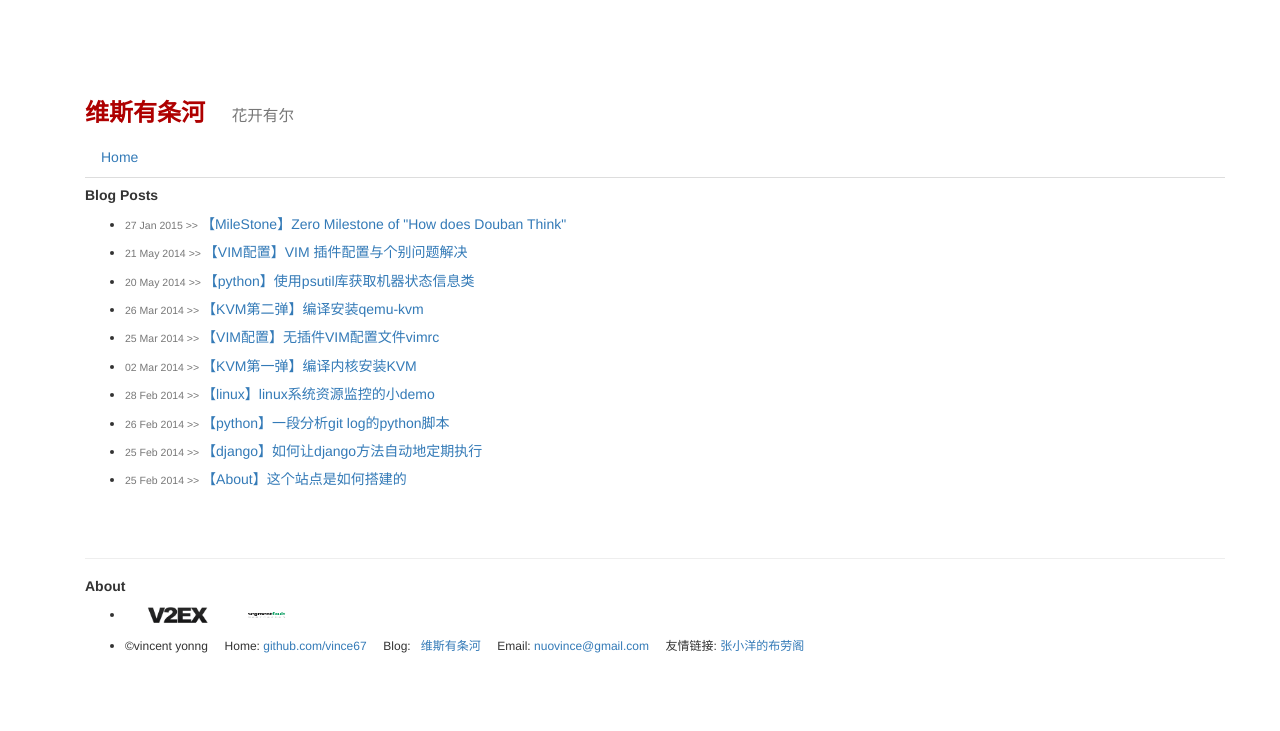
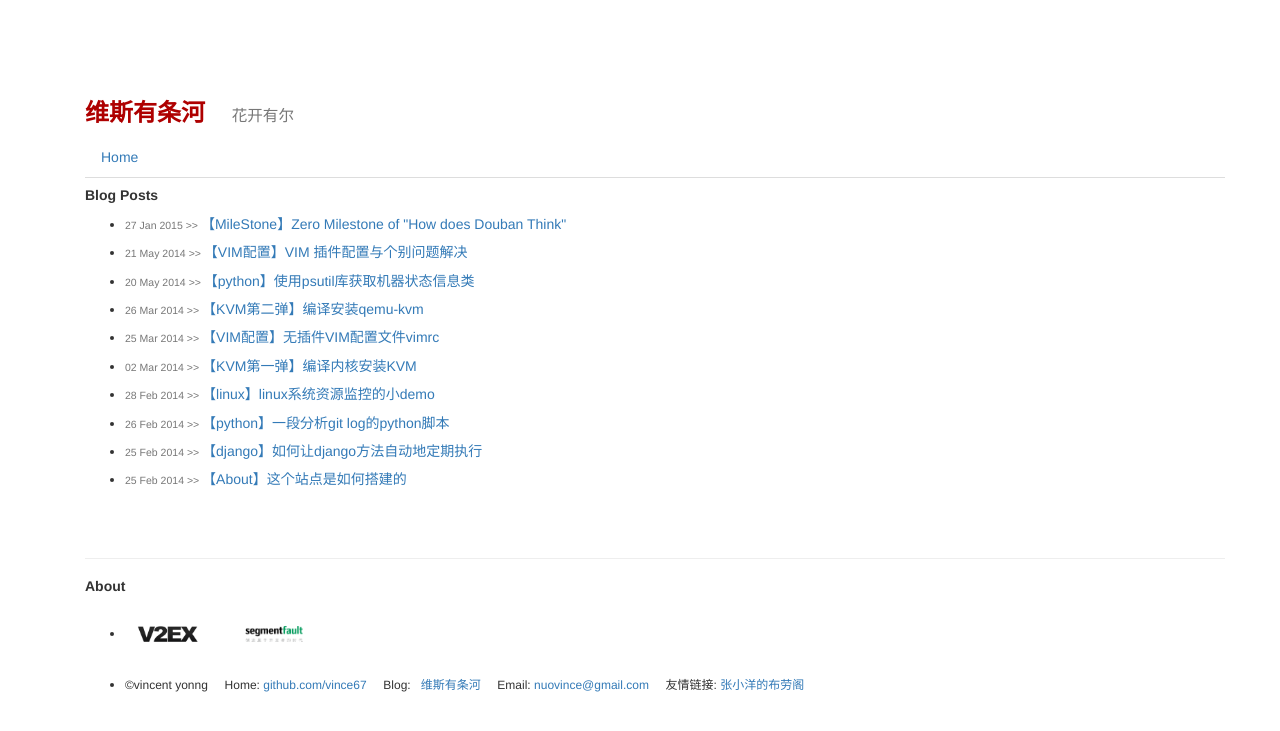
Before and after one commit to vince67/vince67.github.io, a Jekyll site: the page built from index.html, in a window 1280 px wide. Shown: the top 731 px of the page. Built offline with Jekyll 4.4.1, drawn with Linux system fonts in a browser that asks for light colours; nearby versions of some CDN libraries; comment, search, counter and statistics services are not loaded.

Commit message:
logo size

```diff
--- a/_layouts/default.html
+++ b/_layouts/default.html
@@ -40,14 +40,14 @@
                 <ul>
                     <li>
                         <a href="http://www.v2ex.com/member/v7">
-                            <img src="/static/img/link_logo/v2ex.png" style="margin-left: 20px; width: 65px; height: 20px;">
+                            <img src="/static/img/link_logo/v2ex.png" style="margin-left: 10px; width: 65px; height: 20px;">
                         </a>
                         <a href="http://segmentfault.com/u/v7">
-                            <img src="/static/img/link_logo/sf.png" style="margin-left: 20px; width: 65px; height: 20px;">
+                            <img src="/static/img/link_logo/sf.png" style="margin-left: 20px; width: 100px; height: 60px;">
                         </a>
                     </li>
                     <li>
-                        <h6>&copy;vincent yonng&nbsp;&nbsp;&nbsp;&nbsp;
+                    <h6>&copy;vincent yonng&nbsp;&nbsp;&nbsp;&nbsp;
                         Home:&nbsp;<a href="http://github.com/vince67/">github.com/vince67</a>&nbsp;&nbsp;
                         &nbsp;&nbsp;Blog:&nbsp;<a href="http://vince67.github.io">&nbsp;&nbsp;维斯有条河</a>
                         &nbsp;&nbsp;&nbsp;&nbsp;Email:&nbsp;<a class="email" href="mailto:nuovince@gmail.com">nuovince@gmail.com</a>
```
